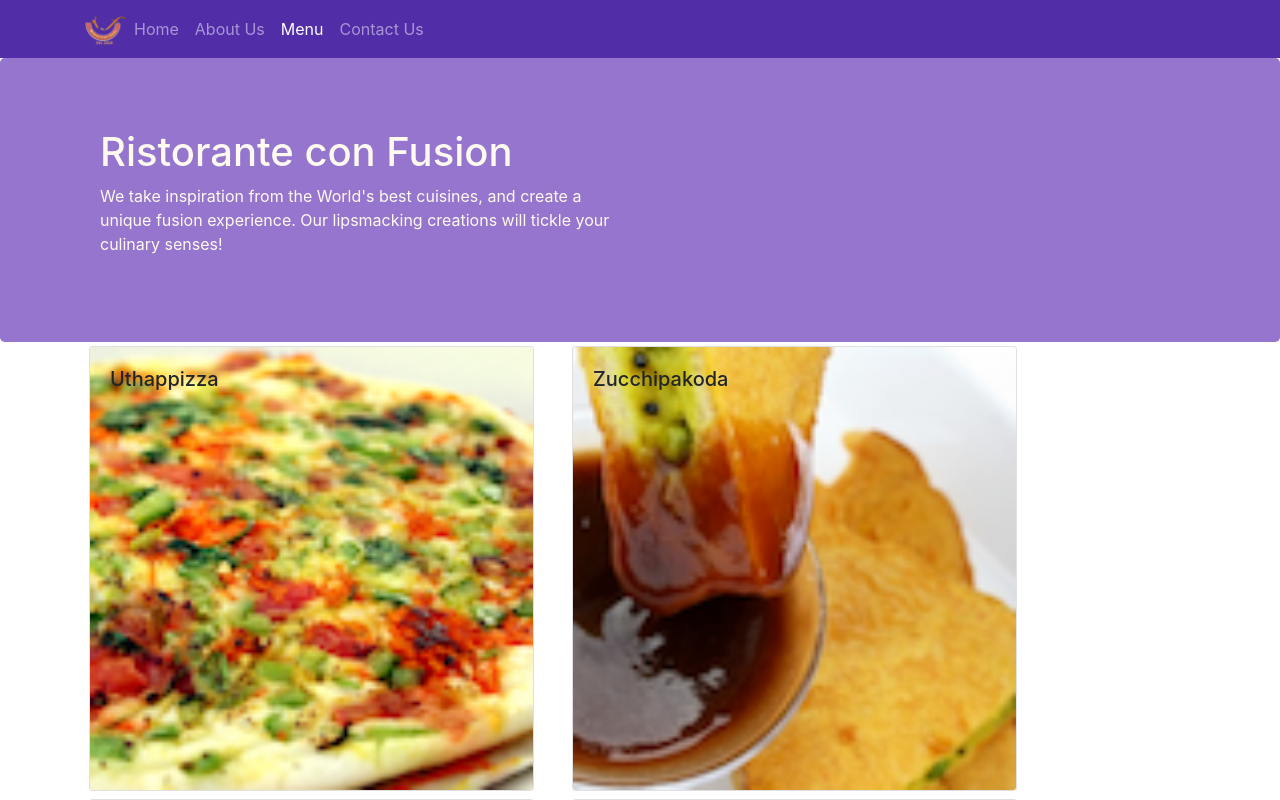
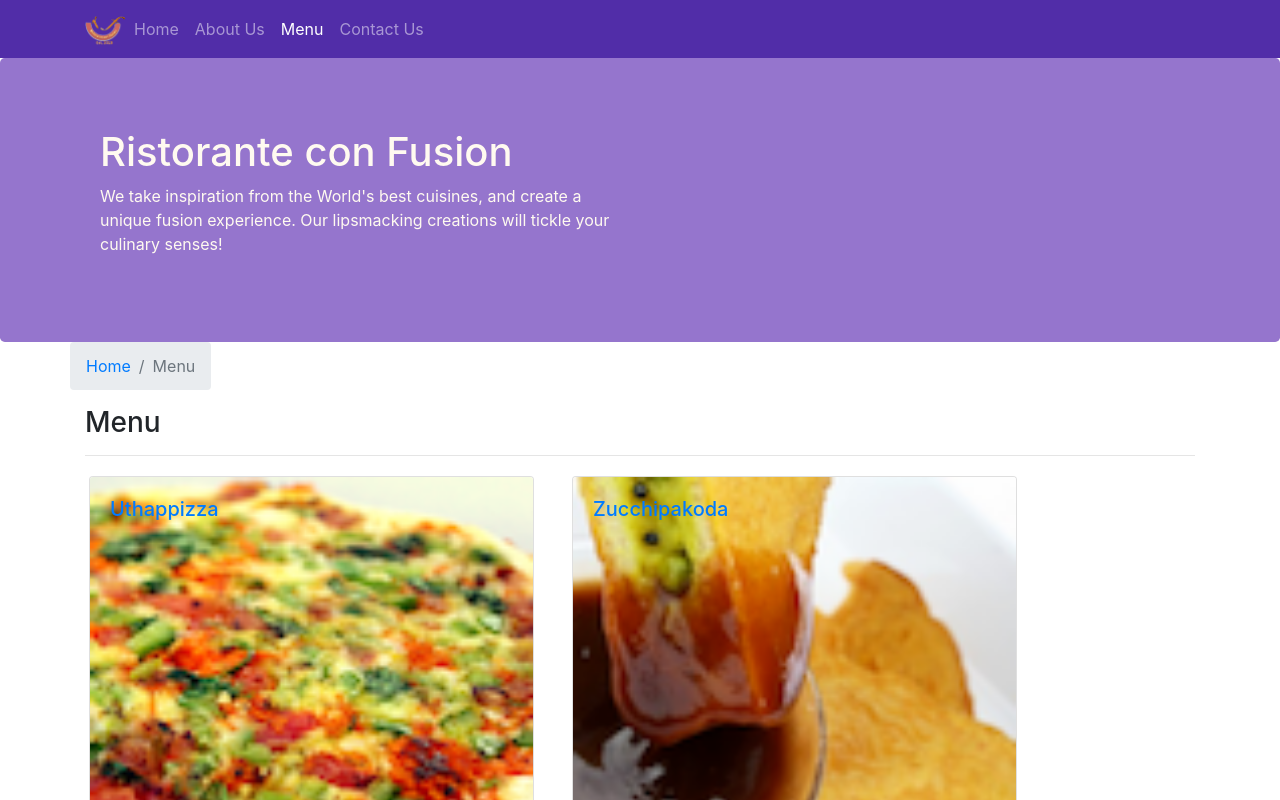
Before and after one commit to Sedki-Sghairi/confusion, a React (Create React App) app: page /menu in a window 1280 px wide. Shown: the top 800 px of the page. Built offline with nearby package versions, Linux system fonts and the light colour scheme; the HTML template or start-up script is replaced by a standard one.

Commit message:
SPA part two

```diff
--- a/src/components/ContactComponent.js
+++ b/src/components/ContactComponent.js
@@ -1,8 +1,23 @@
 import React from 'react';
-
+import { Link } from 'react-router-dom';
+import {  Breadcrumb, BreadcrumbItem } from 'reactstrap'
 function Contact(props) {
     return(
         <div className="container">
+        <div className="row">
+                    <Breadcrumb>
+                        <BreadcrumbItem>
+                            <Link to='/'> Home</Link>
+                        </BreadcrumbItem>
+                        <BreadcrumbItem active>
+                            Contact us
+                        </BreadcrumbItem>
+                    </Breadcrumb>
+                    <div className="col-12">
+                        <h3>Contact Us</h3>
+                        <hr/>
+                    </div>
+        </div>
             <div className="row row-content">
                 <div className="col-12">
                 <h3>Location Information</h3>
--- a/src/components/DishdetailComponent.js
+++ b/src/components/DishdetailComponent.js
@@ -1,5 +1,7 @@
 import React from 'react'
 import { Card, CardBody, CardImg, CardText, CardTitle } from 'reactstrap';
+import { Link } from 'react-router-dom'
+import { Breadcrumb, BreadcrumbItem } from 'reactstrap'
 
 function RenderDish({dish}) {
         return(
@@ -47,13 +49,25 @@
     return (
         <div className='container'>
            <div className="row">
-           <div  className="col-12 col-md-5 m-1">
+           <Breadcrumb>
+                  <BreadcrumbItem>
+                        <Link to='/menu'> Menu</Link>
+                  </BreadcrumbItem>
+                  <BreadcrumbItem active>
+                        {props.dish.name}
+                  </BreadcrumbItem>
+            </Breadcrumb>
+            <div className="col-12">
+                        <h3>{props.dish.name}</h3>
+                        <hr/>
+                    </div>
+            <div  className="col-12 col-md-5 m-1">
              {props.dish && <RenderDish dish = {props.dish}/>}
             </div>
             <div className="col-12 col-md-5 m-1">
-             {(props.dish !== undefined ) && <RenderComments comments = {props.dish.comments}/>}
+             {(props.comments) && <RenderComments comments = {props.comments}/>}
             </div>
-           </div>
+            </div>
         </div>
 
     )
--- a/src/components/MainComponent.js
+++ b/src/components/MainComponent.js
@@ -2,6 +2,7 @@
 import Menu from './MenuComponent';
 import Contact from './ContactComponent'
 import { DISHES } from '../shared/dishes';
+
 import Header from './HeaderComponent';
 import Footer from './FooterComponent';
 import Home from './HomeComponent'
@@ -9,6 +10,7 @@
 import { COMMENTS } from '../shared/comments'
 import { LEADERS } from '../shared/leaders'
 import { PROMOTIONS } from '../shared/promotions'
+import DishDetail from './DishdetailComponent';
 
 
 class Main extends Component {
@@ -40,13 +42,21 @@
           />
       );
     }
+    const dishWithId = ({match}) => {
+      return(
+        <DishDetail dish={this.state.dishes.filter((dish) => dish.id === parseInt( match.params.dishId, 10))[0]}
+          comments={ this.state.comments.filter((comment) => comment.dishId === parseInt( match.params.dishId, 10))}
+        />
+      )
+    }
     return (
       <div>
         <Header></Header>
         <Switch>
               <Route path='/home' component={HomePage} />
+              <Route exact path='/menu' component={() => <Menu dishes={this.state.dishes} />} />
+              <Route path='/menu/:dishId' component={ dishWithId }/>
               <Route exact path='/contact' component={ Contact } />
-              <Route exact path='/menu' component={() => <Menu dishes={this.state.dishes} />} />
               <Redirect to="/home" />
           </Switch>
         <Footer/>
--- a/src/components/MenuComponent.js
+++ b/src/components/MenuComponent.js
@@ -1,14 +1,17 @@
 import React from 'react';
 import { Card, CardImg, CardImgOverlay,
-    CardTitle } from 'reactstrap';
+    CardTitle, Breadcrumb, BreadcrumbItem } from 'reactstrap';
+import { Link } from "react-router-dom";
 
     function RenderMenuItem ({dish}) {
         return (
             <Card>
+            <Link to={`/menu/${dish.id}`}>
                 <CardImg width="100%" src={dish.image} alt={dish.name} />
                 <CardImgOverlay>
                     <CardTitle>{dish.name}</CardTitle>
                 </CardImgOverlay>
+            </Link>
             </Card>
         );
     }
@@ -18,13 +21,27 @@
         const menu = props.dishes.map((dish) => {
             return (
                 <div className="col-12 col-md-5 m-1"  key={dish.id}>
-                    <RenderMenuItem dish={dish} onClick={props.onClick} />
+                    <RenderMenuItem dish={dish}/>
                 </div>
             );
         });
 
         return (
             <div className="container">
+                <div className="row">
+                    <Breadcrumb>
+                        <BreadcrumbItem>
+                            <Link to='/'> Home</Link>
+                        </BreadcrumbItem>
+                        <BreadcrumbItem active>
+                          Menu
+                        </BreadcrumbItem>
+                    </Breadcrumb>
+                    <div className="col-12">
+                        <h3>Menu</h3>
+                        <hr/>
+                    </div>
+                </div>
                 <div className="row">
                     {menu}
                 </div>
```
